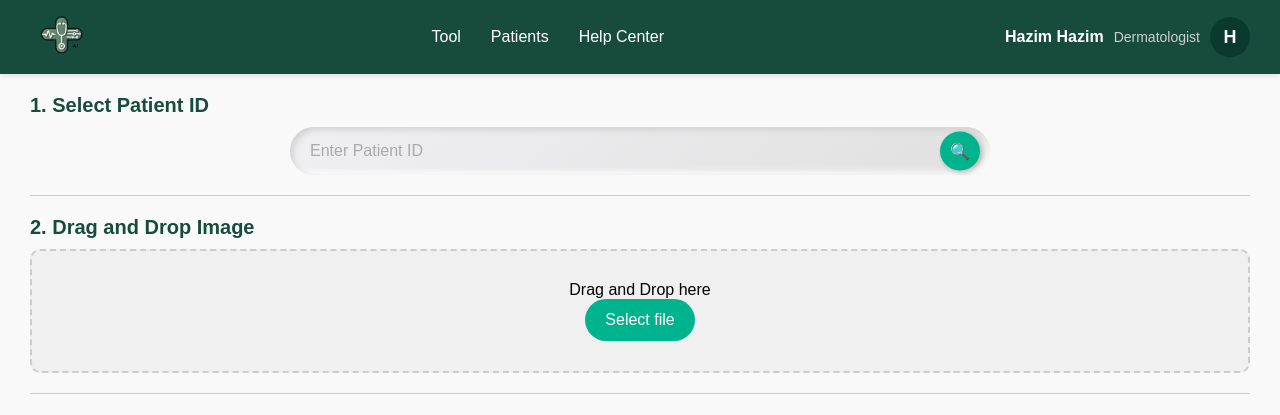
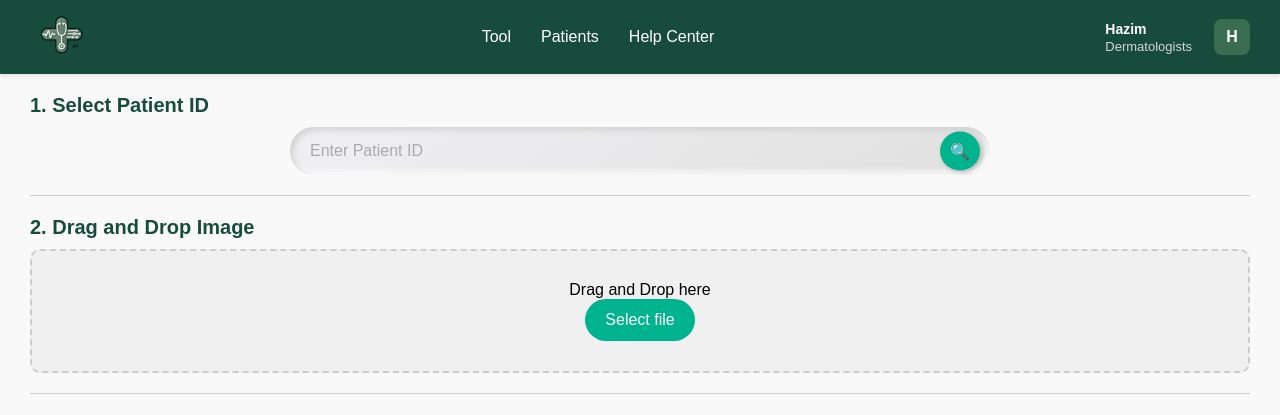
Before and after one commit to HazimMT/MedSkin, a Django app: page / in a window 1280 px wide. Shown: the top 415 px of the page. Run offline with Django 4.2, Linux system fonts and the light colour scheme.

Commit message:
update the navbar

```diff
--- a/medskin_backend/patients/views.py
+++ b/medskin_backend/patients/views.py
@@ -164,7 +164,7 @@ def generate_report(request):
                 confidence_pct = confidence.item()
 
 
-            treatments = recommend_drug(predicted_class, patient.diseases )
+            treatments = recommend_drug(predicted_class, patient.diseases)
 
 
             # Prepare data for report
@@ -181,7 +181,6 @@ def generate_report(request):
             }
 
             # Generate the report
-            # ["Clobetasol Propionate 0.05% cream", "Oral Cetirizine 10mg daily"]
             generate_medical_report(
                 output_path=output_path,
                 accuracy=confidence_pct,
@@ -229,7 +228,7 @@ def patient_view(request):
     try:
         csv_path = os.path.join(settings.BASE_DIR, 'static', 'assets', 'Cleaned_Drug_Data.csv')
         df = pd.read_csv(csv_path)
-        unique_drugs = df['diseases'].drop_duplicates().dropna().sort_values().tolist()
+        unique_drugs = df['name'].drop_duplicates().dropna().sort_values().tolist()
         return JsonResponse({'drugs': unique_drugs})
     except Exception as e:
         return JsonResponse({'error': str(e)}, status=500)
--- a/medskin_backend/static/css/navbar.css
+++ b/medskin_backend/static/css/navbar.css
@@ -8,7 +8,7 @@
 
 /* Navbar Styling */
 header {
-    background-color: #174c3c;  /* Dark green background */
+    background-color: #174c3c;
     color: white;
     display: flex;
     justify-content: space-between;
@@ -20,15 +20,21 @@ header {
     z-index: 1000;
 }
 
+/* Add this container around nav for centering */
+.nav-center {
+    flex: 1;
+    display: flex;
+    justify-content: center;
+}
+
 /* Logo Section */
 header .logo img {
     height: 40px;
 }
 
-/* Navigation Links */
+/* Keep nav styling as is or adjust slightly */
 nav {
     display: flex;
-    align-items: center;
 }
 
 nav a {
@@ -70,35 +76,33 @@ nav a.active {
 .user-info {
     display: flex;
     align-items: center;
-}
+    gap: 12px;
+  }
 
-.user-info span {
-    margin-right: 10px;
-    font-weight: bold;
-    font-size: 16px;
-}
+  .user-info span {
+    font-weight: 600;
+    font-size: 14px;
+    display: block;
+  }
 
-.user-info p {
-    margin-right: 10px;
-    font-size: 14px;
-    color: #cfcfcf;
-}
+  .user-info p {
+    font-size: 13px;
+    color: #d6d6d6;
+    margin-top: 2px;
+  }
 
-/* User Icon */
-.user-icon {
-    background-color: #0a3a2e;
-    border-radius: 50%;
-    padding: 10px;
-    color: white;
-    font-weight: bold;
-    width: 40px;
-    height: 40px;
+  .user-icon {
+    background-color: #3a6d4f;
+    border-radius: 8px;
+    width: 36px;
+    height: 36px;
     display: flex;
     align-items: center;
     justify-content: center;
-    font-size: 18px;
-}
-
+    color: white;
+    font-weight: bold;
+    font-size: 16px;
+  }
 /* Responsive Navbar for Mobile */
 @media (max-width: 768px) {
     header {
--- a/medskin_backend/static/js/navbar.js
+++ b/medskin_backend/static/js/navbar.js
@@ -1,11 +1,10 @@
 // // Load the navbar from navbar.html
-fetch('../static/navbar.html')
+fetch('/static/navbar.html')
   .then(response => response.text())
   .then(data => {
     document.getElementById('navbar').innerHTML = data;
 
-    // Highlight the active link based on the current page
-    const currentPage = window.location.pathname.split("/").pop();
+    const currentPage = window.location.pathname;
     const navLinks = document.querySelectorAll('nav a');
 
     navLinks.forEach(link => {
--- a/medskin_backend/static/navbar.html
+++ b/medskin_backend/static/navbar.html
@@ -6,19 +6,24 @@
     <meta charset="UTF-8">
     <meta name="viewport" content="width=device-width, initial-scale=1.0">
     <title>MEDSKIN</title>
+    <link rel="stylesheet" href="/static/css/navbar.css" />
 </head>
 <header>
   <div class="logo">
     <img src="/static/images/Logo.png" alt="Logo" height="40" />
   </div>
+  <div class="nav-center">
     <nav>
       <a href="/tool/">Tool</a>
       <a href="/patients-page/">Patients</a>
       <a href="/help/">Help Center</a>
     </nav>
+  </div>
   <div class="user-info">
-      <span>Hazim Hazim</span>
-      <p>Dermatologist</p>
+    <div>
+      <span>Hazim</span>
+      <p>Dermatologists</p>
+    </div>
     <div class="user-icon">H</div>
   </div>
 </header>
```
Also changed, not shown: medskin_backend/reports/GD.py (+7 -7 lines), medskin_backend/db.sqlite3. Lines whose indentation alone changed are shown as unchanged.
